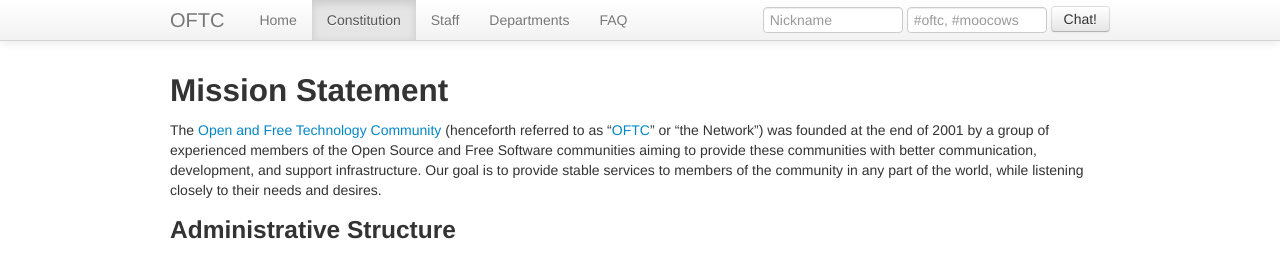
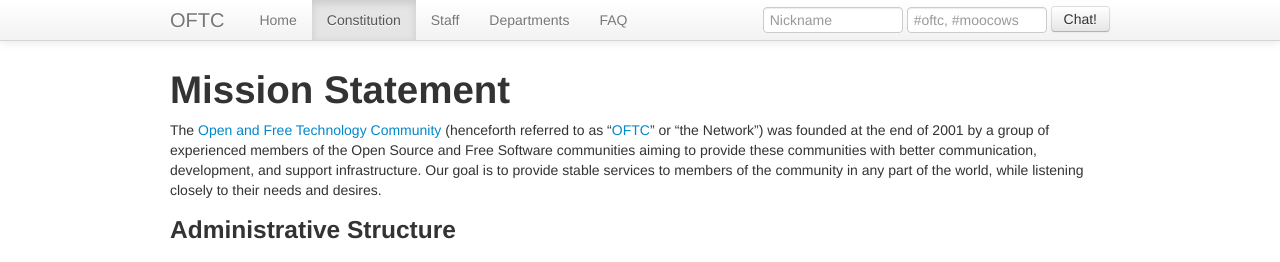
Before and after one commit to oftc/oftc-web, a Jekyll site: the page built from constitution.md, in a window 1280 px wide. Shown: the top 262 px of the page. Built offline with Jekyll 4.4.1, drawn with Linux system fonts in a browser that asks for light colours; Markdown is read by kramdown in place of the engine named in the settings.

Commit message:
fix a missing link, make constitution heading bigger - and make the url scheme consistent for the connection form

```diff
--- a/_layouts/master.html
+++ b/_layouts/master.html
@@ -33,7 +33,7 @@
     <div class="navbar navbar-fixed-top">
       <div class="navbar-inner">
         <div class="container">
-          <form class="navbar-form pull-right" action="http://webchat.oftc.net" method="get" target="_blank">
+          <form class="navbar-form pull-right" action="//webchat.oftc.net" method="get" target="_blank">
             <input name="nick" type="text" data-toggle="tooltip" title="Enter your IRC nickname" class="span2" placeholder="Nickname">
             <input name="channels" type="text" data-toggle="tooltip" title="Enter comma seperated list of channels to join" class="span2" placeholder="#oftc, #moocows">
             <input type="hidden" name"uio" value="d4">
--- a/constitution.md
+++ b/constitution.md
@@ -3,7 +3,7 @@
 title: Constitution
 ---
 
-## Mission Statement
+# Mission Statement
 
 The [Open and Free Technology Community](/) (henceforth referred to as "[OFTC](/)" or "the Network") was founded at the end of 2001 by a group of experienced members of the Open Source and Free Software communities aiming to provide these communities with better communication, development, and support infrastructure. Our goal is to provide stable services to members of the community in any part of the world, while listening closely to their needs and desires.
 
```
Also changed, not shown: index.md (+1 -1 lines).
